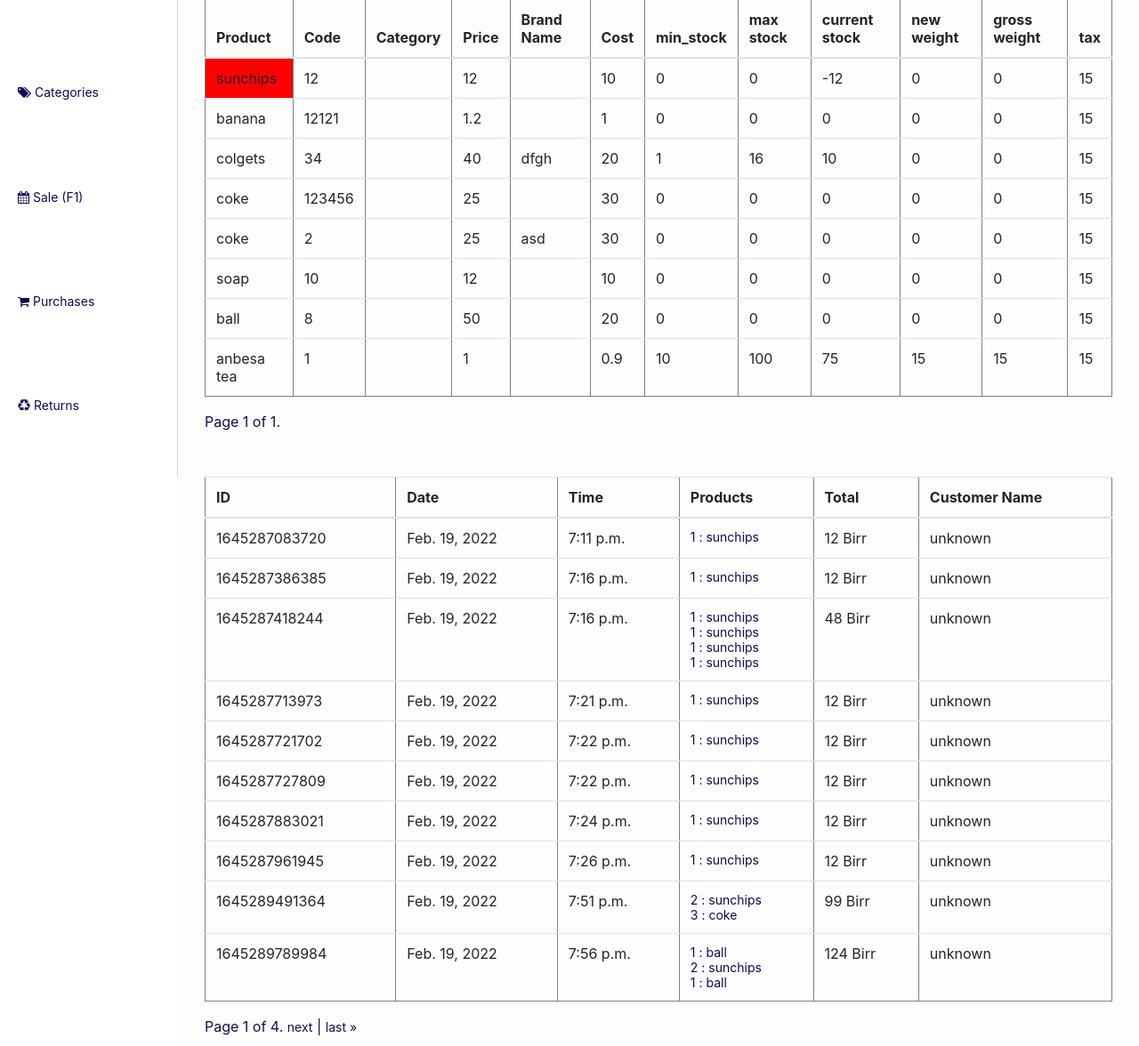
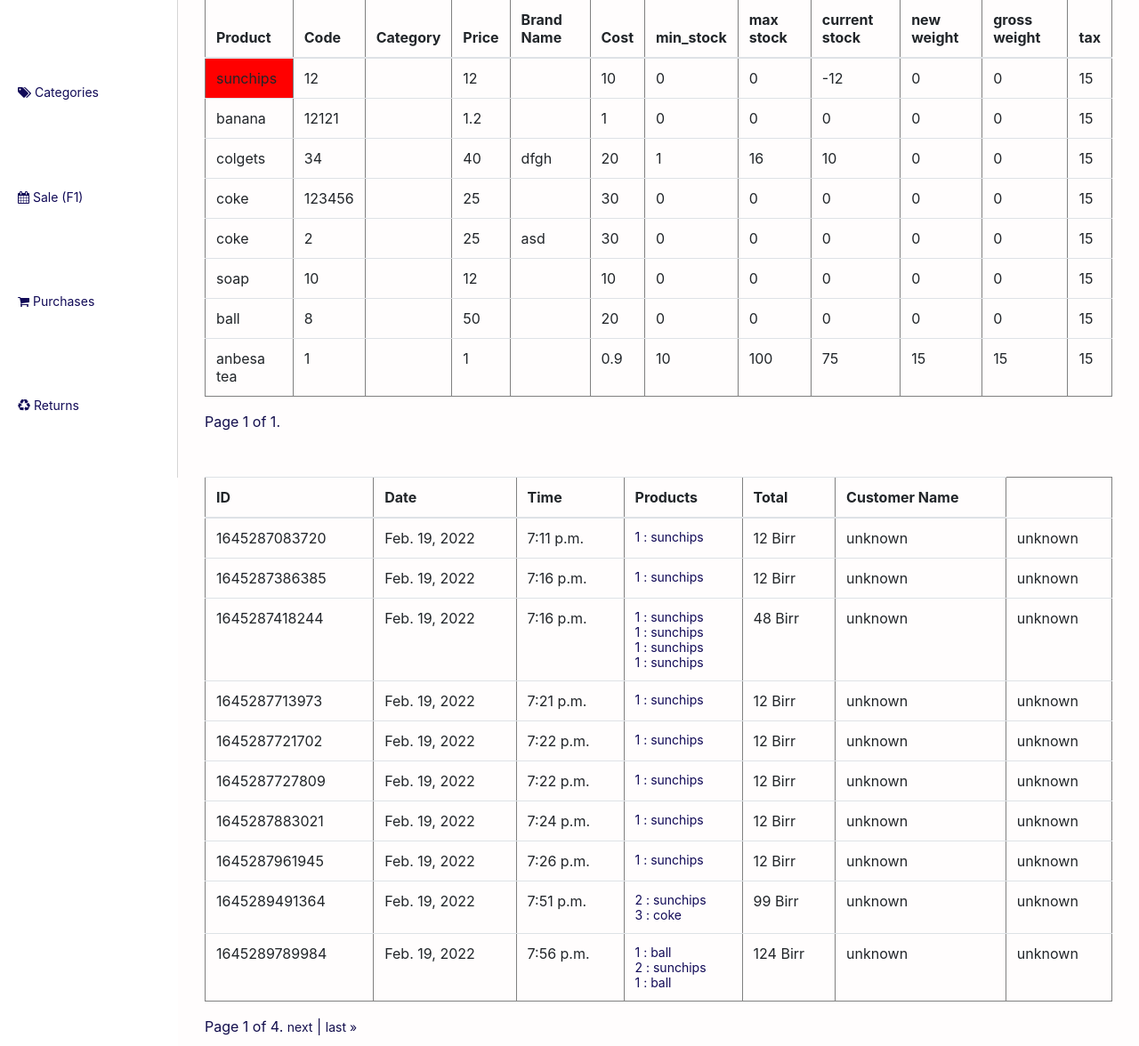
Before and after one commit to kiztopia1/theAPI-v1, a Django app: page / in a window 1280 px wide. Shown: the part 263-1439 px from the top of the page at 89% size. Run offline with Django 3.2, Linux system fonts and the light colour scheme; data comes from the database, SQL or seed files in the repository; both versions use the stored data as it was after the commit; some libraries are stand-ins or nearby versions.

Commit message:
new: seller name added

```diff
--- a/store/models.py
+++ b/store/models.py
@@ -106,7 +106,7 @@
     products = models.TextField()
     customer = models.CharField(default='unknown', max_length=100)
     total = models.IntegerField()
-    # seller = models.CharField()
+    seller = models.CharField(default='unknown', max_length=100)
 
     # amount, change , shipment , discount, paid
     def __str__(self):
--- a/store/templates/store/pos/sales_list.html
+++ b/store/templates/store/pos/sales_list.html
@@ -18,6 +18,7 @@
             <td >{{sale.time}} </td>
             <td class="sale_products_text">{{sale.products}}</td>
             <td >{{sale.total}} Birr</td>
+            <td >{{sale.seller}} </td>
             <td >{{sale.customer}} </td>
             <a @click.prevent="" class="delete_item"></a>
         </tr>
--- a/store/views.py
+++ b/store/views.py
@@ -94,7 +94,8 @@
         sale = Sale(
             id = request.POST['id'] ,
             products= request.POST['products'],
-            total=request.POST['total']
+            total=request.POST['total'],
+            seller= request.user.username
         )
         sale.save()
         lines = []
```
Also changed, not shown: db.sqlite3, store/migrations/0023_sale_seller.py (added).
